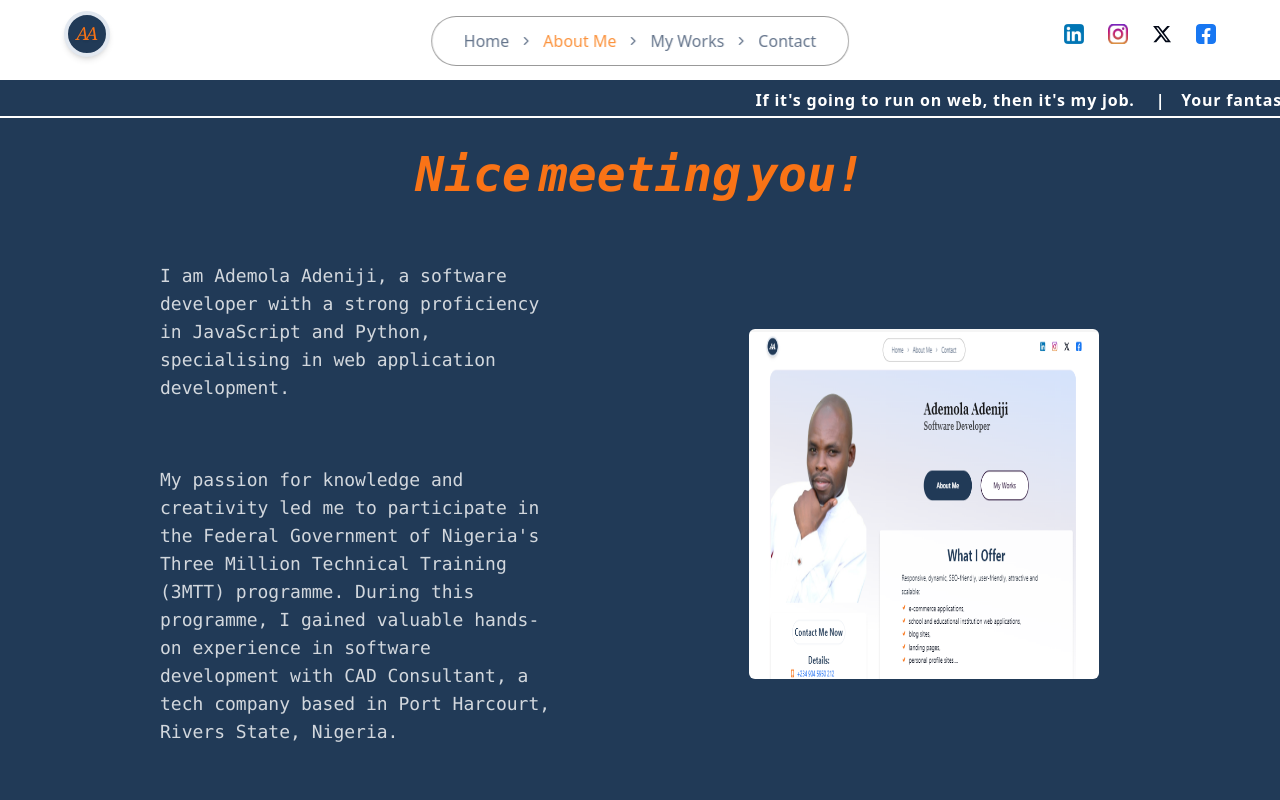
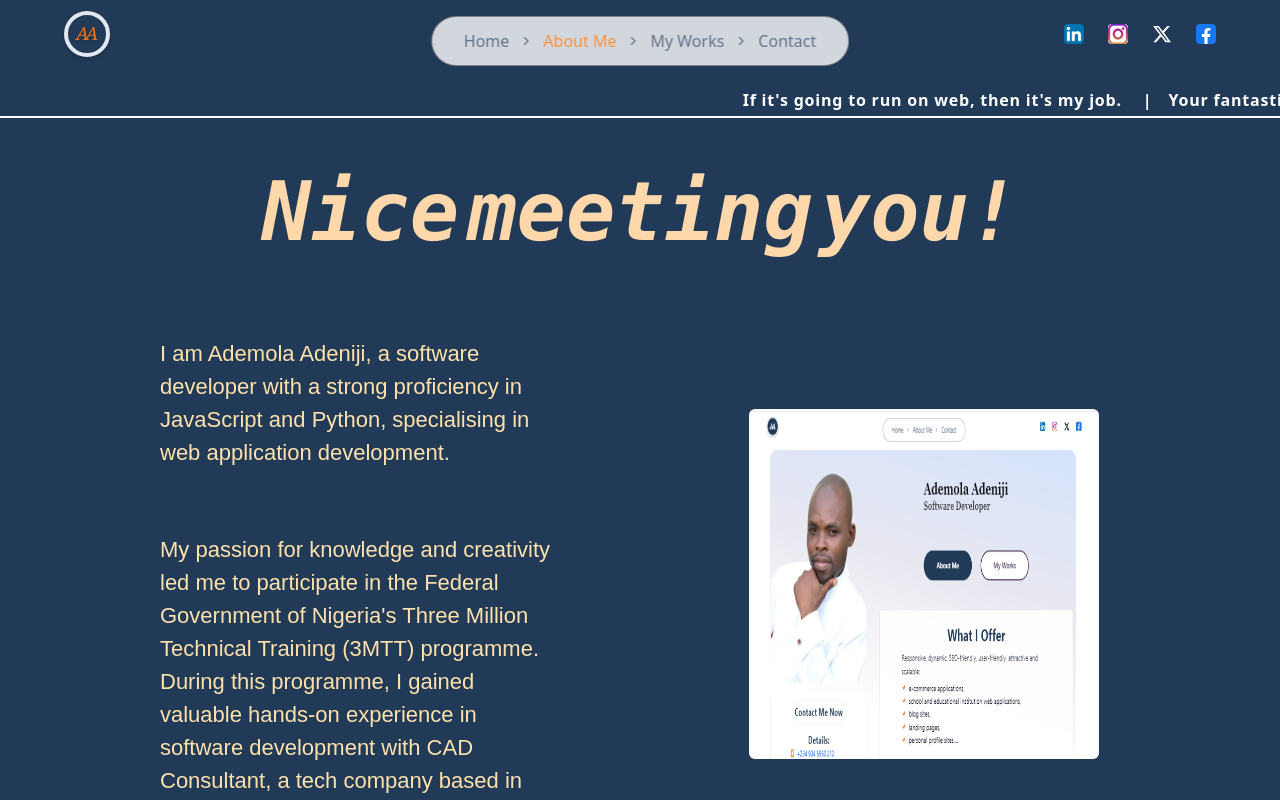
Before and after one commit to aademola1979/ademolaadeniji, a Next.js app: page /about in a window 1280 px wide. Shown: the top 800 px of the page. Built offline with nearby package versions, Linux system fonts and the light colour scheme.

Commit message:
changed background

```diff
--- a/app/globals.css
+++ b/app/globals.css
@@ -621,3 +621,14 @@ footer p {
 
 .switch-image{grid-area: switch-image;}
 .switch-text{grid-area: switch-text;}
+
+.rico{
+  color: rgb(255, 226, 171);
+  font-family: sans-serif;
+  font-weight: 400;
+  font-style: normal;
+}
+
+.rico-title{
+  color: rgb(248, 203, 120);
+}
--- a/app/layout.tsx
+++ b/app/layout.tsx
@@ -56,7 +56,7 @@ export const metadata = {
 export default function RootLayout({children,}: Readonly<{children: React.ReactNode;}>) {
   return (
     <html lang="en">
-      <body className={` grid !max-w-[100vw]`}>
+      <body className={`logo grid !max-w-[100vw]`}>
         <Header />
         {children}
         <Footer/>
--- a/app/module/about/AboutHeader.tsx
+++ b/app/module/about/AboutHeader.tsx
@@ -5,14 +5,14 @@ const AboutHeader = () => {
   return (
     <StaggerContainer
       className="w-full grid justify-center items-center max-h-full pt-8
-    lg:flex gap-2 mb-[4rem] container-px font-bold text-5xl italic font-mono text-orange-500">
+    lg:flex lg:flex-row gap-0 lg:gap-2 mb-[4rem] container-px font-bold text-[42px] lg:text-[82px] italic font-mono text-orange-200">
       <FadeInComponent
         delay={0.5}
         duration={1.2}
         direction='right'
         type='tween'
         viewport={{ once: true }}
-        className=''>
+        className='py-0'>
         Nice
       </FadeInComponent>
 
@@ -22,7 +22,7 @@ const AboutHeader = () => {
         direction='down'
         type='tween'
         viewport={{ once: true }}
-        className=''>
+        className='py-0'>
         meeting
       </FadeInComponent>
 
@@ -33,7 +33,7 @@ const AboutHeader = () => {
           direction='left'
           type='tween'
           viewport={{ once: true }}
-          className=''>
+          className='py-0'>
           you
         </FadeInComponent>
         <FadeInComponent
@@ -42,7 +42,7 @@ const AboutHeader = () => {
           direction='left'
           type='tween'
           viewport={{ once: true }}
-          className=''>
+          className='py-0'>
           !
         </FadeInComponent>
       </div>
--- a/app/module/about/AboutIntro.tsx
+++ b/app/module/about/AboutIntro.tsx
@@ -3,7 +3,7 @@ import { FadeInComponent, StaggerContainer } from "../AnimatedContainer"
 
 const AboutIntro = () => {
   return (
-    <StaggerContainer className="container-px grid text-white/80 gap-[4rem] font-medium text-base lg:text-lg font-mono switch-text">
+    <StaggerContainer className="container-px grid rico gap-[4rem] font-medium text-[20px] lg:text-[22px] font-mono switch-text">
       <FadeInComponent
         delay={0.2}
         duration={1.2}
--- a/app/module/about/AboutIntro2.tsx
+++ b/app/module/about/AboutIntro2.tsx
@@ -3,7 +3,7 @@ import { FadeInComponent, StaggerContainer } from "../AnimatedContainer"
 
 const AboutIntro2 = () => {
   return (
-    <StaggerContainer className="container-px grid text-white/80 gap-[4rem] font-medium text-base lg:text-lg font-mono pt-[4rem]">
+    <StaggerContainer className="container-px grid rico gap-[4rem] font-medium text-[20px] lg:text-[22px] font-mono pt-[4rem]">
         <FadeInComponent
         delay={0.2}
         duration={1.2}
--- a/app/module/footer/LowerFooter.tsx
+++ b/app/module/footer/LowerFooter.tsx
@@ -5,7 +5,6 @@ const LowerFooter = () => {
   return (
     <div className="text-gray-500 text-sm mt-4 w-full flex justify-between">
       <span>&copy; {new Date().getFullYear()} Ademola Adeniji. All Rights Reserved.</span>
-
     </div>
   )
 }
--- a/app/module/footer/index.tsx
+++ b/app/module/footer/index.tsx
@@ -5,7 +5,7 @@ import UpperFooter from "./UpperFooter"
 
 const Footer = () => {
   return (
-    <footer className="bg-white/90 px-4 block container-px w-full border-t-2 border-gray-100">
+    <footer className=" px-4 block container-px w-full border-t-2 border-gray-100">
         <UpperFooter />
         <LowerFooter />
     </footer>
--- a/app/module/landing-page/SecondSection.tsx
+++ b/app/module/landing-page/SecondSection.tsx
@@ -8,7 +8,7 @@ import Offers from "./Offers"
 
 const SecondSection = () => {
     return (
-        <div className="flex flex-col gap-[4rem] py-0 px-4 lg:py-[4rem] !max-h-fit">
+        <div className="flex flex-col gap-[4rem] py-0 px-4 rounded lg:py-[4rem] !max-h-fit">
             <DesktopOnly />
             <Offers />
         </div>
--- a/app/module/landing-page/SocialMedia.tsx
+++ b/app/module/landing-page/SocialMedia.tsx
@@ -17,7 +17,7 @@ const SocialMedia = () => {
           <Image src="/images/instagram.jpg" alt="facebook" className="h-full w-full aspect-square rounded" height={40} width={40} />
         </a>
         <a href={siteMetadata.twitter} className="h-5 w-5 aspect-square rounded hover:scale-125 transition-all ease-in-out duration-200 cursor-pointer" target="_bank">
-          <FaXTwitter className="h-full w-full aspect-square rounded" height={40} width={40} />
+          <FaXTwitter className="h-full w-full fill-white aspect-square rounded" height={40} width={40} />
         </a>
         <a href={siteMetadata.facebook} className="h-5 w-5 aspect-square rounded hover:scale-125 transition-all ease-in-out duration-200 cursor-pointer" target="_blank">
           <Image src="/images/facebook.svg" alt="facebook" className="h-full w-full aspect-square rounded" height={40} width={40} />
--- a/app/module/mobile-nav/index.tsx
+++ b/app/module/mobile-nav/index.tsx
@@ -10,7 +10,8 @@ import Link from "next/link";
 import Logo from "../Logo";
 import { FadeInComponent } from "../AnimatedContainer";
 import { usePathname } from "next/navigation";
-import SocialMedia from "../landing-page/SocialMedia"
+import SocialMedia from "../landing-page/SocialMedia";
+import { CiMenuFries } from "react-icons/ci";
 
 
 
@@ -63,7 +64,7 @@ const MobileNav = () => {
   return (
     <div>
       <Sheet>
-        <SheetTrigger asChild className="" onClick={toggleMobileNav}><MenuIcon className="section-titles block lg:hidden cursor-pointer" /></SheetTrigger>
+        <SheetTrigger asChild className="" onClick={toggleMobileNav}><CiMenuFries className="section-titles fill-white text-xl font-bold text-white block lg:hidden cursor-pointer" /></SheetTrigger>
         <SheetContent side="left" onClick={toggleMobileNav} className="min-h-[100vh] overflow-x-auto pt-[4rem] flex flex-col justify-between gap-0">
           <div className=" grid gap-4">
             {
```
Also changed, not shown: app/module/index.tsx (deleted).
